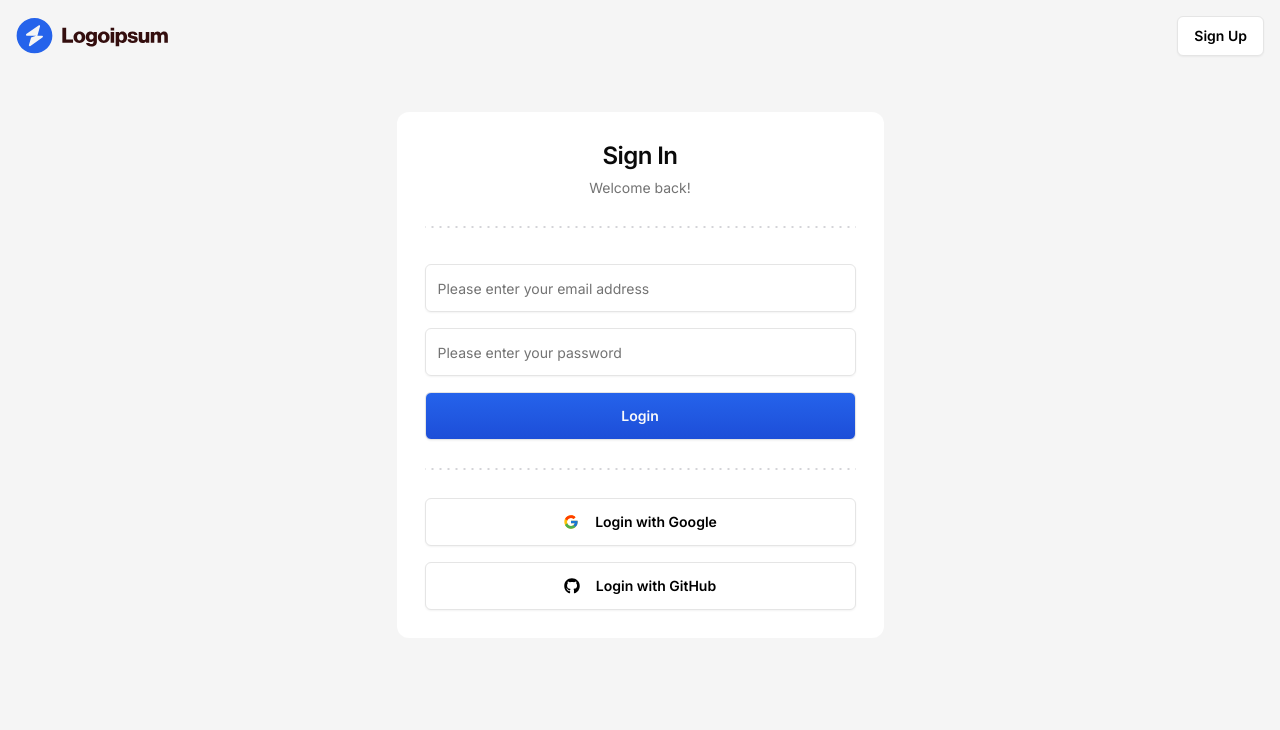
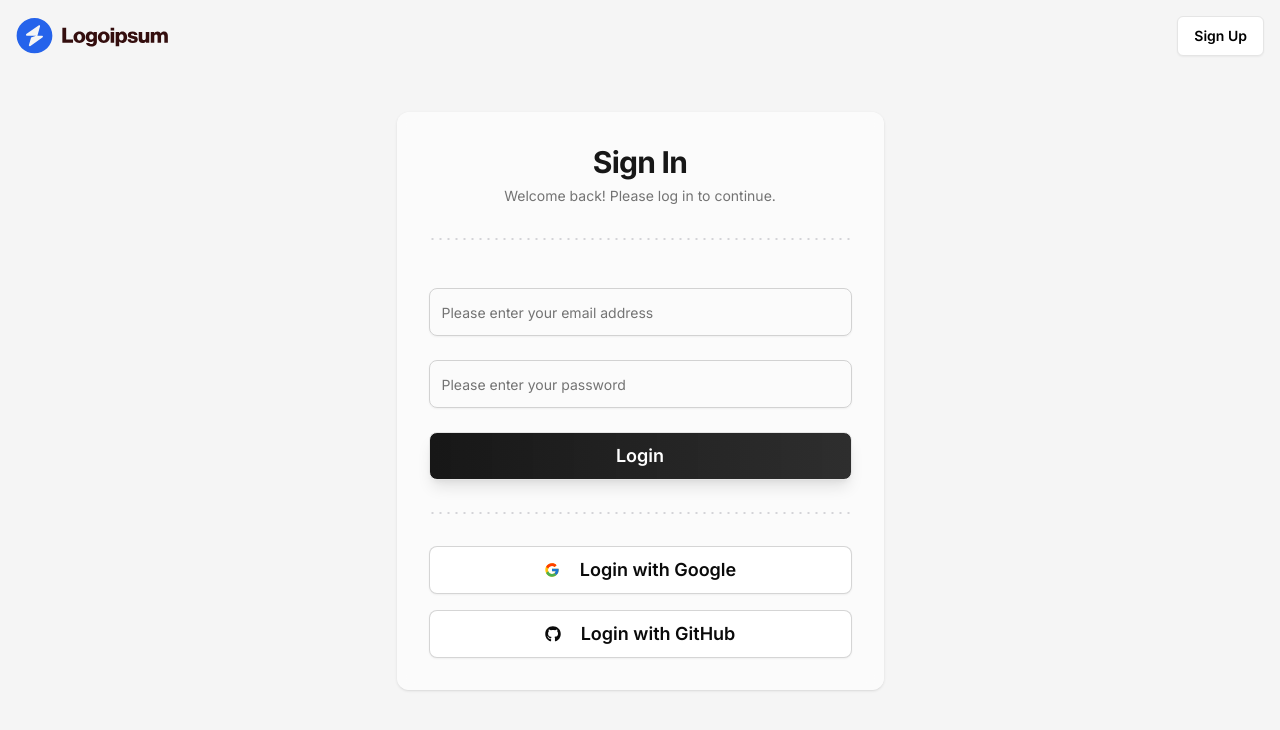
Before and after one commit to utk145/Project-Management-Tool, a Next.js app: page /sign-in in a window 1280 px wide. Shown: the top 730 px of the page. Built offline with nearby package versions, Linux system fonts and the light colour scheme.

Commit message:
adding similar styles to sign in card component

```diff
--- a/src/features/auth/components/SignInCard.tsx
+++ b/src/features/auth/components/SignInCard.tsx
@@ -11,7 +11,6 @@ import { Input } from "@/components/ui/input";
 import { FcGoogle } from "react-icons/fc";
 import { FaGithub } from "react-icons/fa";
 
-
 /**
  * SignInCard Component
  *
@@ -19,17 +18,21 @@ import { FaGithub } from "react-icons/fa";
  */
 export const SignInCard = () => {
     return (
-        <Card className="h-full w-full border-none shadow-none md:w-[487px]">
-            <CardHeader className="flex items-center justify-center p-7 text-center">
-                <CardTitle className="text-2xl">Sign In</CardTitle>
-                <CardDescription>Welcome back!</CardDescription>
+        <Card className="h-full w-full border-none bg-background/95 backdrop-blur supports-[backdrop-filter]:bg-background/60 md:w-[487px]">
+            <CardHeader className="flex items-center justify-center p-8 text-center">
+                <CardTitle className="text-3xl font-bold text-primary">
+                    Sign In
+                </CardTitle>
+                <CardDescription className="mt-2 text-sm text-muted-foreground">
+                    Welcome back! Please log in to continue.
+                </CardDescription>
             </CardHeader>
             {/* Custom Separator */}
-            <div className="mb-2 px-7">
+            <div className="mb-4 px-8">
                 <DottedSeparator />
             </div>
-            <CardContent className="p-7">
-                <form className="space-y-4">
+            <CardContent className="p-8">
+                <form className="space-y-6">
                     <Input
                         required={true}
                         type="email"
@@ -37,6 +40,7 @@ export const SignInCard = () => {
                         value={""}
                         onChange={() => {}}
                         disabled={false}
+                        className="rounded-lg border-muted-foreground/30 focus:border-primary focus:ring-2 focus:ring-primary/50"
                     />
                     <Input
                         required={true}
@@ -47,10 +51,11 @@ export const SignInCard = () => {
                         disabled={false}
                         min={8}
                         max={256}
+                        className="rounded-lg border-muted-foreground/30 focus:border-primary focus:ring-2 focus:ring-primary/50"
                     />
                     <Button
                         variant="primary"
-                        className="w-full"
+                        className="w-full rounded-lg bg-gradient-to-r from-primary to-primary/90 py-3 text-lg font-semibold text-white shadow-lg transition-all hover:from-primary/90 hover:to-primary hover:shadow-primary/40"
                         size={"lg"}
                         disabled={false}
                     >
@@ -58,26 +63,26 @@ export const SignInCard = () => {
                     </Button>
                 </form>
             </CardContent>
-            <div className="px-7">
+            <div className="px-8">
                 <DottedSeparator />
             </div>
-            <CardContent className="flex flex-col gap-y-4 p-7">
+            <CardContent className="flex flex-col gap-y-4 p-8">
                 <Button
                     disabled={false}
-                    variant={"secondary"}
+                    variant={"outline"}
                     size={"lg"}
-                    className="w-full"
+                    className="w-full rounded-lg border-muted-foreground/30 py-3 text-lg font-semibold shadow-sm transition-all hover:border-primary hover:bg-primary/10 hover:text-primary"
                 >
-                    <FcGoogle className="mr-2 size-5" />
+                    <FcGoogle className="mr-3 size-6" />
                     Login with Google
                 </Button>
                 <Button
                     disabled={false}
-                    variant={"secondary"}
+                    variant={"outline"}
                     size={"lg"}
-                    className="w-full"
+                    className="w-full rounded-lg border-muted-foreground/30 py-3 text-lg font-semibold shadow-sm transition-all hover:border-primary hover:bg-primary/10 hover:text-primary"
                 >
-                    <FaGithub className="mr-2 size-5" />
+                    <FaGithub className="mr-3 size-6" />
                     Login with GitHub
                 </Button>
             </CardContent>
```
